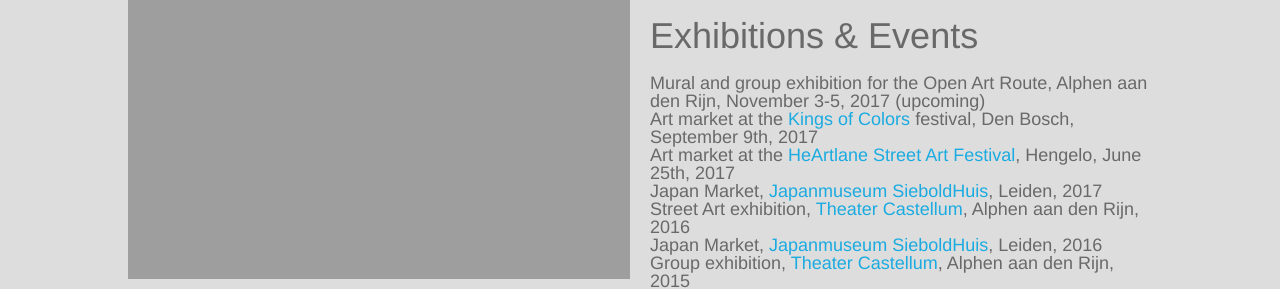
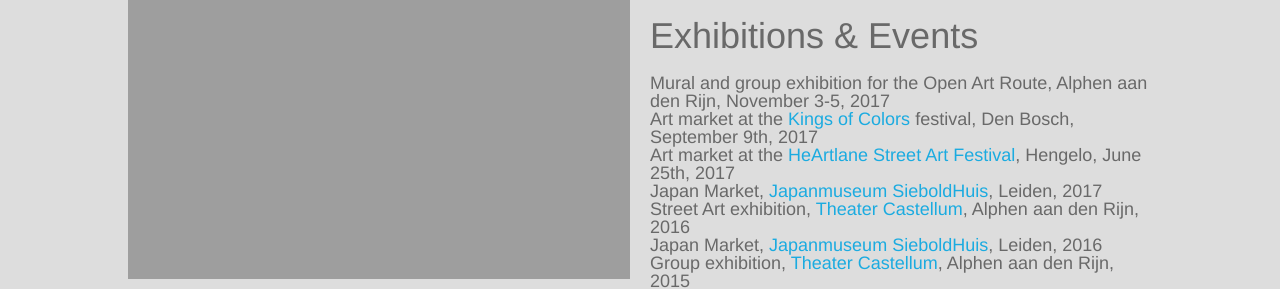
Before and after one commit to michielkauwatjoe/jekyll-portfolio, a Jekyll site: the page built from about/index.html, in a window 1280 px wide and 900 px high. Shown: the part 260-549 px from the top of the window. Built offline with Jekyll 4.4.1, drawn with Linux system fonts in a browser that asks for light colours; some web fonts are replaced.

Commit message:
Updating about.

```diff
--- a/about/index.html
+++ b/about/index.html
@@ -17,7 +17,7 @@ layout: general
             <h1>Exhibitions & Events</h1>
 
             <p><ul>
-                <li>Mural and group exhibition for the Open Art Route, Alphen aan den Rijn, November 3-5, 2017 <b>(upcoming)</b></li>
+                <li>Mural and group exhibition for the Open Art Route, Alphen aan den Rijn, November 3-5, 2017</li>
                 <li>Art market at the <a href="http://kingsofcolors.com/">Kings of Colors</a> festival, Den Bosch, September 9th, 2017</li>
                 <li>Art market at the <a href=http://www.heartgallery.info/news/item/13/heartlanestreet-art-17-juni-tm-9-juli">HeArtlane Street Art Festival</a>, Hengelo, June 25th, 2017</li>
                 <li>Japan Market, <a href="http://www.sieboldhuis.org/activiteiten/10de-japanmarkt">Japanmuseum SieboldHuis</a>, Leiden, 2017</b></li>
```
